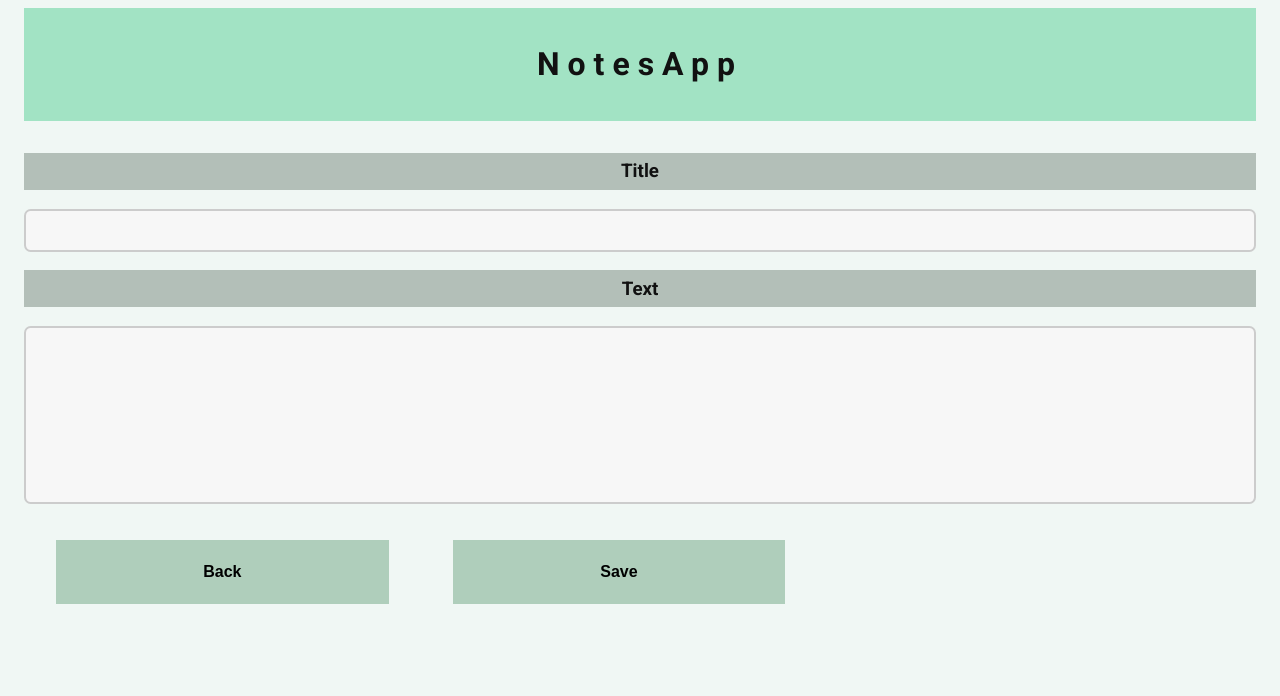
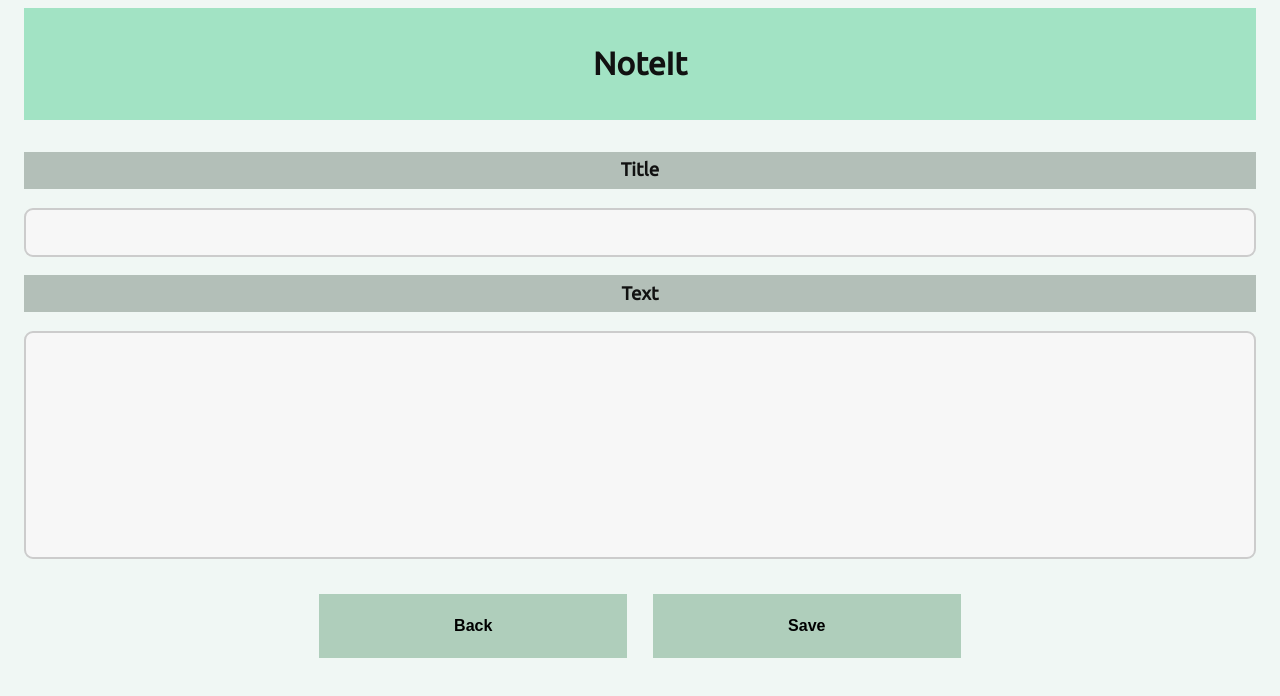
Before and after one commit to debanjanc01/note-it, an Angular app: page /create in a window 1280 px wide. Shown: the top 696 px of the page. Built offline with nearby package versions, Linux system fonts and the light colour scheme.

Commit message:
added validation check and styles

```diff
--- a/src/app/allnotes/allnotes.component.css
+++ b/src/app/allnotes/allnotes.component.css
@@ -9,8 +9,45 @@ a:hover{
     background: #a5afa9;
     padding:0.3em 0em;
     font-size: 1.2em;
+    white-space: nowrap;
+    overflow: hidden;
+    text-overflow: ellipsis;
 }
 
-.title:hover{
+.col:hover .title{
     background: #7db399;
 }
+.content{
+    border-top:2px #7E8D85 solid;
+    padding-top:4px;
+    line-height: 1em;
+    max-height: 2em;
+    overflow: hidden;
+    text-overflow: ellipsis;
+}
+.time{
+    font-size: 0.9em;
+    text-align: center;
+}
+
+
+@media only screen and (min-width: 740px) and (max-width: 991px){
+    .container
+    {
+    display:grid;
+    grid-template-columns: 1fr 1fr;
+}
+
+
+}
+
+@media only screen and (min-width: 992px){
+    .container
+    {
+    display:grid;
+    grid-template-columns: 1fr 1fr 1fr;
+    place-content: stretch;
+    }
+
+
+}
--- a/src/app/app.component.html
+++ b/src/app/app.component.html
@@ -1,5 +1,5 @@
 <!--header for the app-->
 <header>
-  <h1>NotesApp</h1>
+  <h1>NoteIt</h1>
 </header>
 <router-outlet></router-outlet>
--- a/src/app/createnote/createnote.component.css
+++ b/src/app/createnote/createnote.component.css
@@ -13,22 +13,13 @@
     border-radius: 0.5em;
     background-color: #f7f7f7;
     resize: none;
+    font-size: 18px;
 }
 
-input[type=button]{
-    margin:2em;
-    height:4em;
-    width:27%;
-    display: inline-block;
-    text-align: center;
-    font-size:1em;
-    font-weight: bold;
-    background: #afcebb;
-    border:none;
-}
-input[type=button]:hover{
-    background: #B3BFB8;
-    cursor:pointer;
+
+.err{
+    background:#ffb0b0;
+    padding:0.5em;
 }
 
 .right{
--- a/src/app/createnote/createnote.component.html
+++ b/src/app/createnote/createnote.component.html
@@ -2,9 +2,12 @@
 <form>
   <h3 class="bar">Title</h3>
   <input class="inputarea"type="text" #titleInput>
+  <div *ngIf="emptyTitle" class="err">Cannot be blank!</div>
   <h3 class="bar">Text</h3>
   <textarea class="inputarea" #textInput cols="30" rows="10"></textarea>
-  <input type="button" value="Back" routerLink="">
-  <input class="right" type="button" value="Save" (click)="saveText(titleInput.value,textInput.value)">
-
+  <div *ngIf="emptyText" class="err">Cannot be blank!</div>
+  <div class="btnwrap">
+    <input type="button" value="Back" routerLink="">
+    <input type="button" value="Save" (click)="saveText(titleInput.value,textInput.value)">
+  </div>
 </form>
--- a/src/app/createnote/createnote.component.ts
+++ b/src/app/createnote/createnote.component.ts
@@ -1,5 +1,6 @@
 import { Component, OnInit } from '@angular/core';
 import { NotesService } from '../notes.service';
+import { Router } from '@angular/router';
 
 @Component({
   selector: 'app-createnote',
@@ -7,15 +8,34 @@ import { NotesService } from '../notes.service';
   styleUrls: ['./createnote.component.css']
 })
 export class CreatenoteComponent implements OnInit {
-
-  constructor(private notesService: NotesService) { }
+  emptyTitle=false;
+  emptyText=false;
+  constructor(private notesService: NotesService,private router: Router) { }
 
   ngOnInit() {
+
   }
 
   saveText(title,text){
-    let date=new Date().toLocaleString();
-    this.notesService.saveNotes(title,text,date);
-
+    if(!/\S/.test(title))
+    {
+        this.emptyTitle=true;
+    }
+    else{
+      this.emptyTitle=false;
+    }
+    if(!/\S/.test(text))
+    {
+      this.emptyText=true;
+    }
+    else{
+      this.emptyText=false;
+    }
+    if((!this.emptyTitle)&&(!this.emptyText))
+    {
+      let date=new Date().toLocaleString();
+      this.notesService.saveNotes(title,text,date);
+      this.router.navigate[''];
+    }
   }
 }
--- a/src/app/notfound/notfound.component.css
+++ b/src/app/notfound/notfound.component.css
@@ -0,0 +1,15 @@
+h1{
+    text-align:center;
+}
+
+div{
+    background: #7cb5ff;
+    text-align:center;
+    padding:1.5em;
+    font-size:20px;
+    margin:0em 1em;
+}
+
+div:hover{
+    background: #75a8eb;
+}
--- a/src/app/notfound/notfound.component.html
+++ b/src/app/notfound/notfound.component.html
@@ -1,8 +1,8 @@
-<p>
-page does not exist 404
+<h1>
+Page does not exist
+</h1>
 <a routerLink="">
   <div>
-    click me to go home
+    Click me to go home
   </div>
 </a>
-</p>
--- a/src/app/viewnote/viewnote.component.html
+++ b/src/app/viewnote/viewnote.component.html
@@ -4,6 +4,8 @@
       <div class="bar">{{note.date}}</div>
       <div class="bar">{{note.text}}</div>
   </div>
-  <input type="button" value="Back" routerLink="">
-  <input class="del" type="button" value="Delete" (click)="delete()">
+  <div class="btnwrap">
+    <input type="button" value="Back" routerLink="">
+    <input class="del" type="button" value="Delete" (click)="delete()">
+  </div>
 </div>
--- a/src/app/viewnote/viewnote.component.ts
+++ b/src/app/viewnote/viewnote.component.ts
@@ -28,6 +28,7 @@ export class ViewnoteComponent implements OnInit {
 
 delete():void{
   this.noteService.deleteNote(this.note);
+  this.router.navigate([''])
 }
 
 }
--- a/src/index.html
+++ b/src/index.html
@@ -2,7 +2,7 @@
 <html lang="en">
 <head>
   <meta charset="utf-8">
-  <title>Notesapp</title>
+  <title>NoteIt</title>
   <base href="/">
 
   <meta name="viewport" content="width=device-width, initial-scale=1">
--- a/src/styles.css
+++ b/src/styles.css
@@ -1,4 +1,5 @@
 @import url('https://fonts.googleapis.com/css?family=Roboto:300,700');
+@import url('https://fonts.googleapis.com/css?family=Ubuntu');
 
 
 body{
@@ -7,7 +8,7 @@ body{
   padding-left: 1em;
   padding-right: 1em;
   box-sizing: border-box;
-  font-family: 'Roboto', 'Arial';
+  font-family: 'Ubuntu','Roboto', 'Arial', sans-serif;
   overflow-wrap: break-word;
   color:#111111;
 }
@@ -20,7 +21,8 @@ background: #A2E3C4;
 padding:1em;
 margin-bottom: 2em;
 text-align: center;
-letter-spacing: 0.5em;
+
+
 }
 
 .container{
@@ -30,6 +32,7 @@ letter-spacing: 0.5em;
   background: #7E8D85;
 }
 .col{
+
   background:#B3BFB8;
   margin:1em;
   padding:1em;
@@ -40,11 +43,11 @@ letter-spacing: 0.5em;
 .newbtn{
   background: #aae3a2;
   text-align: center;
-  font-size: 1.5em;
+  font-size:1.1em;
 }
 
 .newbtn:hover{
-  background: #85b27e;
+  background: #8efd7d;
 }
 .title{
   text-align: center;
@@ -54,12 +57,16 @@ letter-spacing: 0.5em;
   margin:0.4em 0;
 
 }
+.btnwrap{
+  text-align: center;
+
+}
 
 input[type=button]{
-  margin:2em;
+  display:inline-block;
+  margin:2em 0.8em;
   height:4em;
-  width:27%;
-  display: inline-block;
+  width:25%;
   text-align: center;
   font-size:1em;
   font-weight: bold;
@@ -71,3 +78,10 @@ input[type=button]:hover{
   background: #B3BFB8;
   cursor:pointer;
 }
+
+a:link, a:visited, a:hover, a:active {
+  color:#111111;
+}
+a:hover{
+  cursor: pointer;
+}
```
